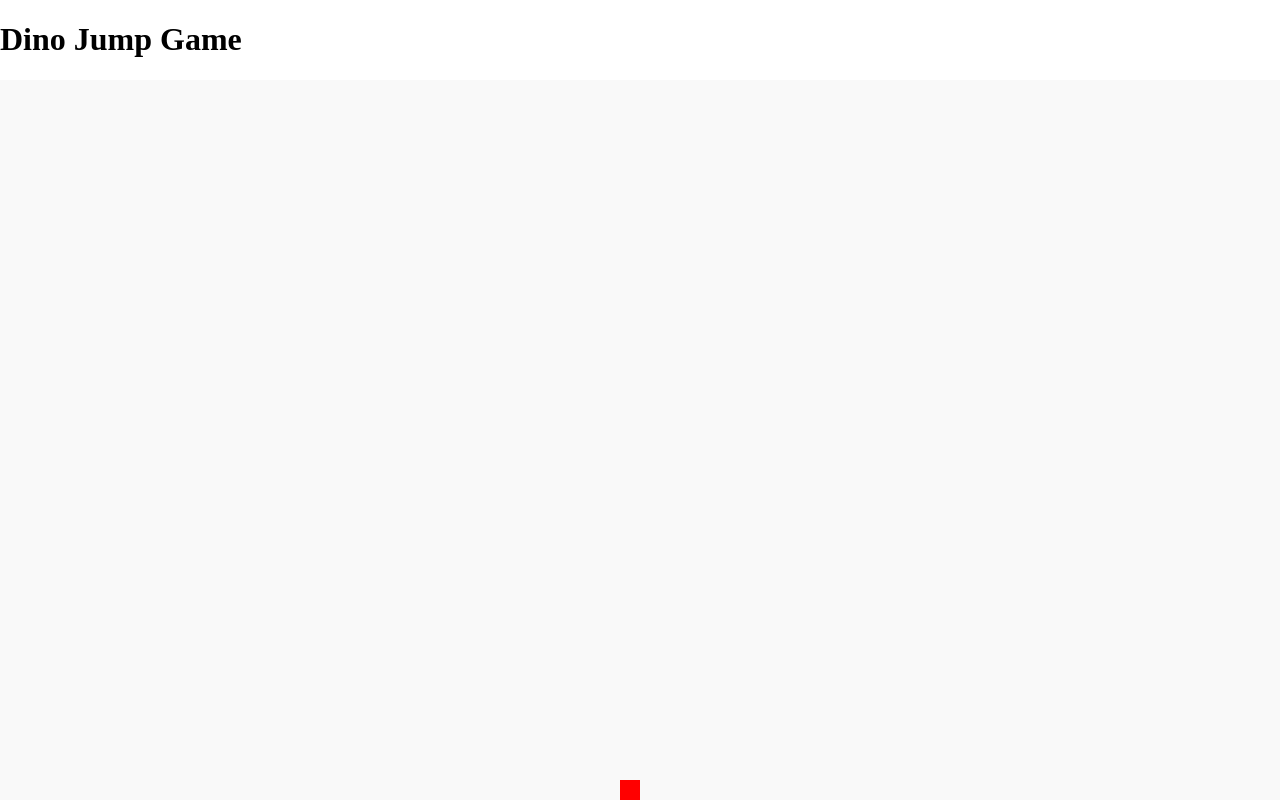
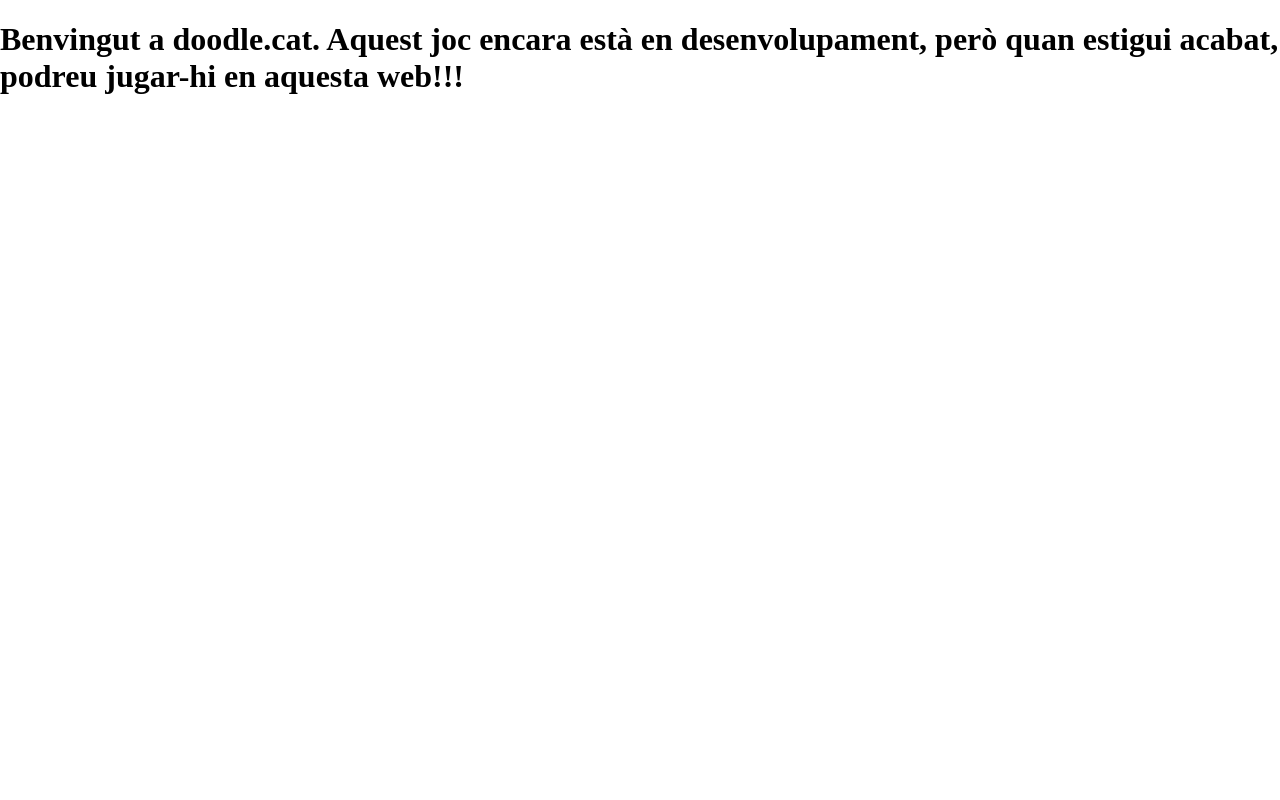
Before and after one commit to doodIecat/doodIecat.github.io, a plain HTML site: page index.html in a window 1280 px wide. Drawn offline with Linux system fonts and the light colour scheme.

Commit message:
Update index.html, script.js, style.css

```diff
--- a/index.html
+++ b/index.html
@@ -47,11 +47,7 @@
     </style>
 </head>
 <body>
-    <h1>Dino Jump Game</h1>
-    <div id="game-container">
-        <div id="dino"></div>
-        <div id="obstacle"></div>
-    </div>
+    <h1>Benvingut a doodle.cat. Aquest joc encara està en desenvolupament, però quan estigui acabat, podreu jugar-hi en aquesta web!!!</h1>
     <script>
         var dino = document.getElementById('dino');
 
```
Also changed, not shown: script.js (deleted), style.css (deleted).
